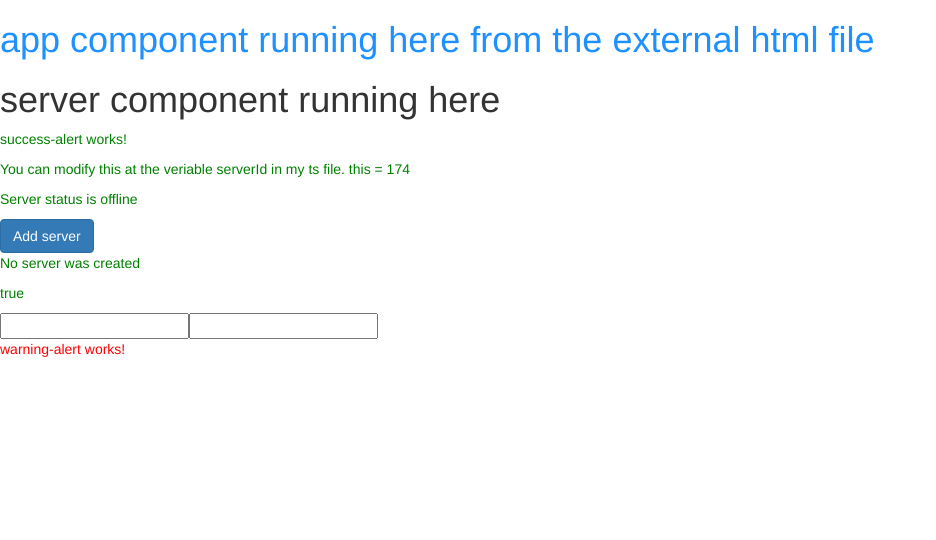
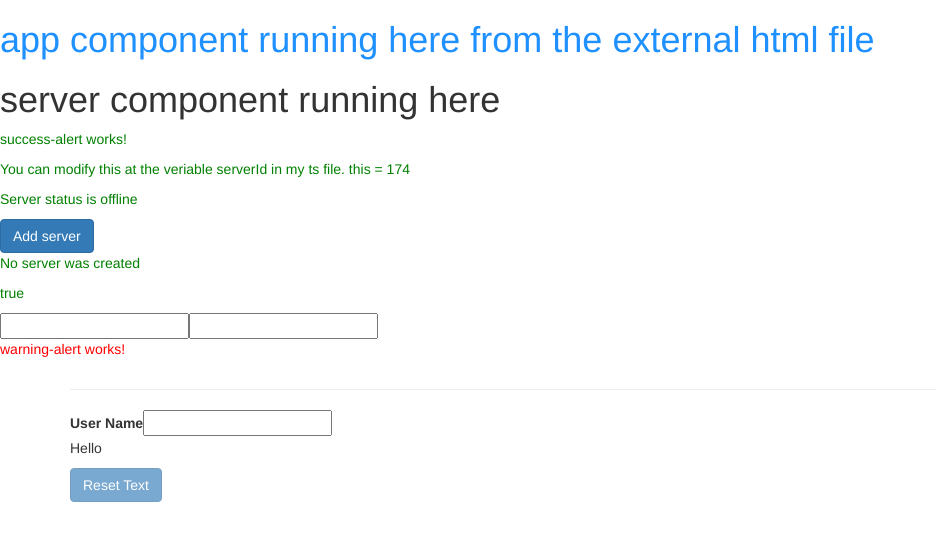
Before and after one commit to tibinthomas/LearningNG, an Angular app: page / in a window 1280 px wide. Shown: the top 540 px of the page, without its empty margins (0-936 px from the left). Built offline with nearby package versions, Linux system fonts and the light colour scheme.

Commit message:
1) Add a component called challenge 2
2) practice bindings

Note : Expressions are used with bindings here. See the code

```diff
--- a/src/app/app.component.html
+++ b/src/app/app.component.html
@@ -2,3 +2,4 @@
 <app-server></app-server>
 <app-success-alert></app-success-alert>
 <app-warning-alert></app-warning-alert>
+<app-challenge2></app-challenge2>
--- a/src/app/app.module.ts
+++ b/src/app/app.module.ts
@@ -8,13 +8,15 @@ import { HttpModule } from '@angular/http';
 import { AppComponent } from './app.component';
 import { WarningAlertComponent } from './warning-alert/warning-alert.component';
 import { SuccessAlertComponent } from './success-alert/success-alert.component';
+import { Challenge2Component } from './challenge2/challenge2.component';
 
 @NgModule({
   declarations: [
     AppComponent,
     ServerComponent,
     WarningAlertComponent,
-    SuccessAlertComponent
+    SuccessAlertComponent,
+    Challenge2Component
   ],
   imports: [
     BrowserModule,
--- /dev/null
+++ b/src/app/challenge2/challenge2.component.html
@@ -0,0 +1,11 @@
+<div class="container">
+  <div class="row">
+    <div class="col-xs-12">
+      <hr>
+      <label>User Name</label>
+      <input type="text" [(ngModel)]="userName">
+      <p>Hello {{userName}}</p>
+      <button class="btn btn-primary" [disabled]="userName===''" (click)="userName=''">Reset Text</button>
+    </div>
+  </div>
+</div>
--- /dev/null
+++ b/src/app/challenge2/challenge2.component.ts
@@ -0,0 +1,16 @@
+import { Component, OnInit } from '@angular/core';
+
+@Component({
+  selector: 'app-challenge2',
+  templateUrl: './challenge2.component.html',
+  styleUrls: ['./challenge2.component.css']
+})
+export class Challenge2Component implements OnInit {
+
+  constructor() { }
+
+  userName: string = '';
+  ngOnInit() {
+  }
+
+}
```
Also changed, not shown: src/app/challenge2/challenge2.component.css (added).
